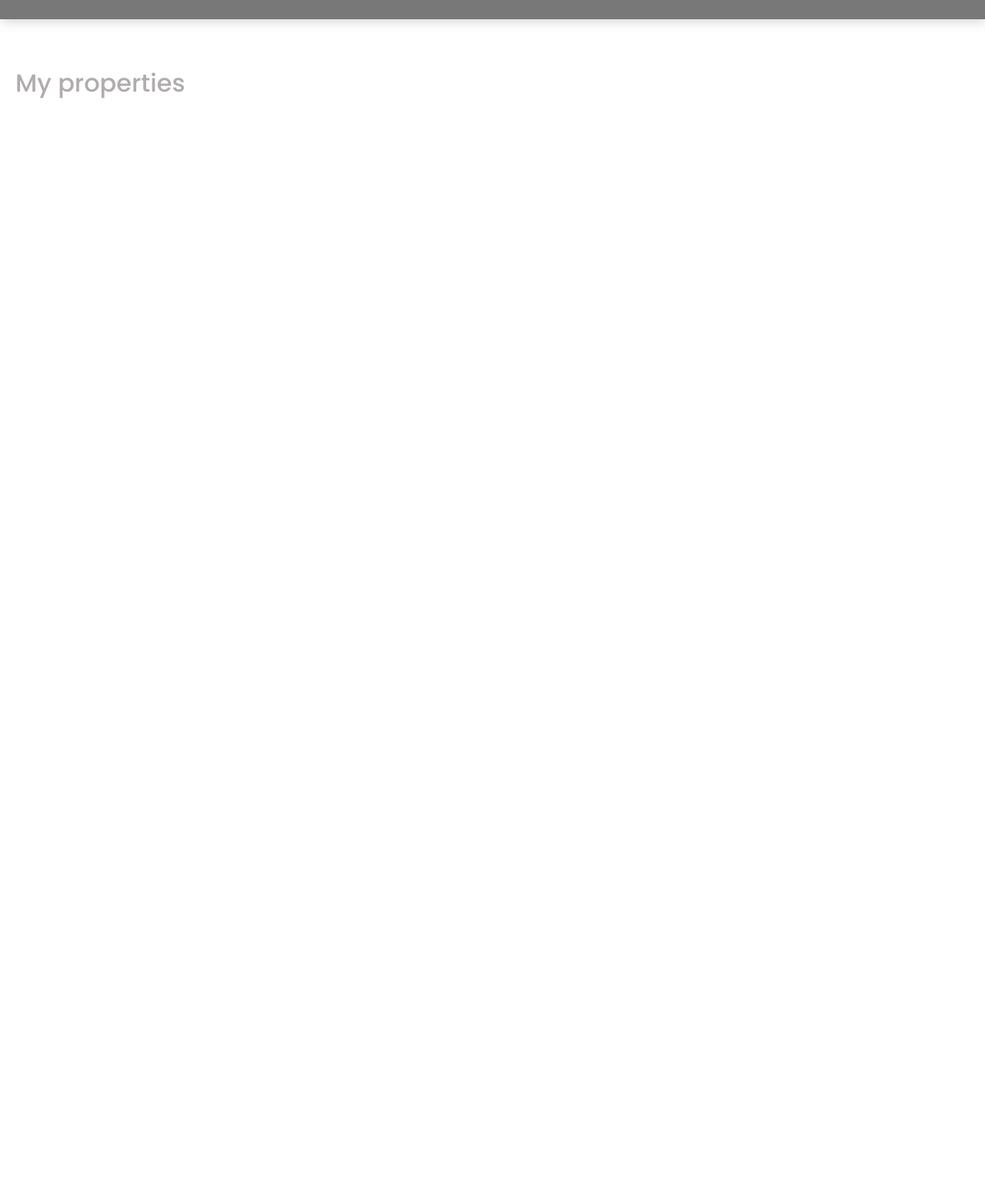
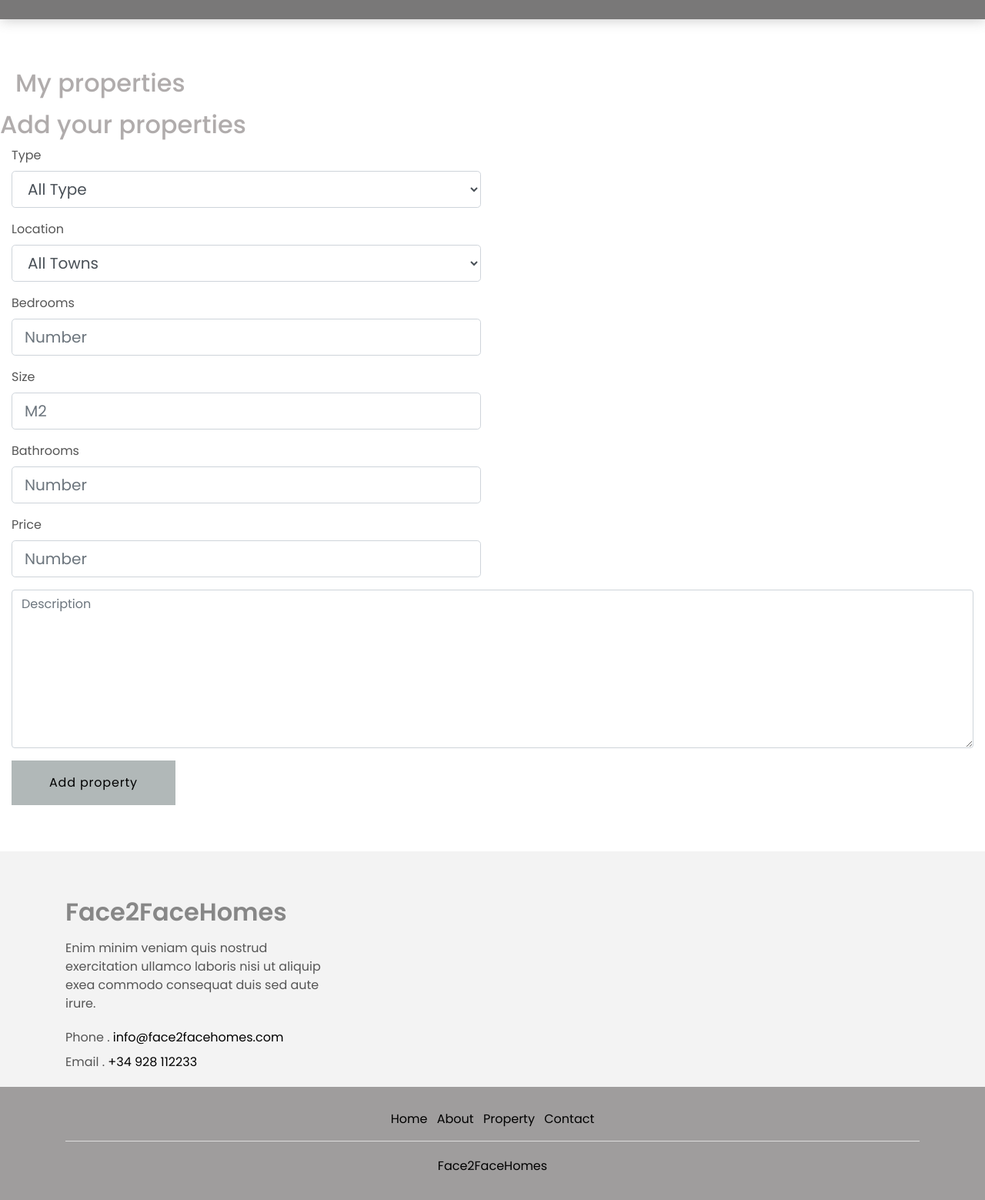
Before and after one commit to Rosanaftv/EstateAgency, a website: page public/agentprofile.html in a window 1280 px wide. Shown: the part 111-1670 px from the top of the page at 77% size. Before the commit the page ends 800 px from the top, so only its background shows below. Drawn offline with nearby package versions, Linux system fonts and the light colour scheme; no server answers; sample sign-in values are in the browser's storage.

Commit message:
create properties in front end

```diff
--- a/api/routers/properties.router.js
+++ b/api/routers/properties.router.js
@@ -1,18 +1,20 @@
 const router = require('express').Router()
 
-const  {
+const {
   authAgent
 } = require('../utils')
 
 const {
   getAllProperties,
   getPropertyById,
+  getAgentProperties,
   createProperty,
   updateProperty,
   deleteProperty
 } = require('../controllers/properties.controller')
 
 router.get('/', getAllProperties)
+router.get('/me', authAgent, getAgentProperties)
 router.get('/:id', getPropertyById)
 router.post('/', authAgent, createProperty)
 router.put('/:id/', authAgent, updateProperty)
--- a/public/agentprofile.html
+++ b/public/agentprofile.html
@@ -1,12 +1,13 @@
 <!DOCTYPE html>
 <html lang="en">
+
 <head>
   <meta charset="UTF-8">
   <meta name="viewport" content="width=device-width, initial-scale=1.0">
   <script src="https://cdn.jsdelivr.net/npm/axios/dist/axios.min.js"></script>
   <title>Face2FaceHomes</title>
-  <link href="img/logo.png"  rel="icon">
-  <script src= "protect.js"></script>
+  <link href="img/logo.png" rel="icon">
+  <script src="protect.js"></script>
   <link href="https://fonts.googleapis.com/css?family=Poppins:300,400,500,600,700" rel="stylesheet">
 
 
@@ -24,7 +25,9 @@
 
 
 </head>
+
 <body>
+
   <div>
     <nav class="navbar navbar-default navbar-trans navbar-expand-lg fixed-top">
       <div class="container">
@@ -38,8 +41,8 @@
           <img src="img/logo.png" class="img-size" rel="icon">
         </div>
         <a class="navbar-brand text-brand" href="index.html">Face2Face<span class="color-b">Homes</span></a>
-      <button type="button" class="btn btn-link nav-search navbar-toggle-box-collapse d-md-none" data-toggle="collapse"
-        data-target="#navbarTogglerDemo01" aria-expanded="false">
+        <button type="button" class="btn btn-link nav-search navbar-toggle-box-collapse d-md-none"
+          data-toggle="collapse" data-target="#navbarTogglerDemo01" aria-expanded="false">
           <span aria-hidden="true">Find your Home</span>
         </button>
         <div class="navbar-collapse collapse justify-content-center" id="navbarDefault">
@@ -72,13 +75,144 @@
     </nav>
   </div>
 
-<div id = "property">
+  <div id="property">
     <h2>My properties</h2>
-  <ul id= "properties">
+    <ul id="properties">
     </ul>
   </div>
 
-  <a href="#" class="back-to-top">^<i ></i></a>
+
+  <h2>Add your properties</h2>
+  <form>
+    <div class="col-md-6 mb-2">
+      <div class="form-group">
+        <label for="Type">Type</label>
+        <select class="form-control form-control-lg form-control-a" id="Type">
+          <option>All Type</option>
+          <option>Villa</option>
+          <option>Town house</option>
+          <option>Apartment</option>
+          <option>Bungalow</option>
+          <option>Duplex</option>
+        </select>
+      </div>
+    </div>
+    <div class="col-md-6 mb-2">
+      <div class="form-group">
+        <label for="city">Location</label>
+        <select class="form-control form-control-lg form-control-a" id="city">
+          <option>All Towns</option>
+          <option>Corralejo</option>
+          <option>Puerto del Rosario</option>
+          <option>Caleta de Fuste</option>
+          <option>Costa Calma</option>
+        </select>
+      </div>
+    </div>
+    <div class="col-md-6 mb-2">
+      <div class="form-group">
+        <label for="bedrooms">Bedrooms</label>
+        <input id="bedrooms" type="text" placeholder="Number" class="form-control form-control-lg form-control-a" id="bedrooms">
+
+      </div>
+    </div>
+    <div class="col-md-6 mb-2">
+      <div class="form-group">
+        <label for="garages">Size</label>
+        <input id="M2" type="text" placeholder="M2" class="form-control form-control-lg form-control-a" id="garages">
+
+      </div>
+    </div>
+    <div class="col-md-6 mb-2">
+      <div class="form-group">
+        <label for="bathrooms">Bathrooms</label>
+        <input id="bathrooms" type="text" placeholder="Number" class="form-control form-control-lg form-control-a" id="bathrooms">
+
+      </div>
+    </div>
+    <div class="col-md-6 mb-2">
+      <div class="form-group">
+        <label for="price">Price</label>
+        <input id="price" type="text" placeholder="Number" class="form-control form-control-lg form-control-a" id="price">
+      </div>
+    </div>
+    <div class="col-md-12 mb-3">
+      <div class="form-group">
+        <textarea name="message" class="form-control" name="message" cols="45" rows="8" data-rule="required"
+          data-msg="Please write something for us" placeholder="Description"></textarea>
+      </div>
+    </div>
+    <div class="col-md-12">
+      <div class="btn btn-b" id="addProperty">Add property</div>
+    </div>
+  </form>
+
+  <section class="section-footer">
+    <div class="container">
+      <div class="row">
+        <div class="col-sm-12 col-md-4">
+          <div class="widget-a">
+            <div class="w-header-a">
+              <h3 class="w-title-a text-brand2">Face2FaceHomes</h3>
+            </div>
+            <div class="w-body-a">
+              <p class="w-text-a color-text-a">
+                Enim minim veniam quis nostrud exercitation ullamco laboris nisi ut aliquip exea commodo consequat duis
+                sed aute irure.
+              </p>
+            </div>
+            <div class="w-footer-a">
+              <ul class="list-unstyled">
+                <li class="color-a">
+                  <span class="color-text-a">Phone .</span> info@face2facehomes.com</li>
+                <li class="color-a">
+                  <span class="color-text-a">Email .</span> +34 928 112233</li>
+              </ul>
+            </div>
+          </div>
+        </div>
+
+
+  </section>
+  <footer>
+    <div class="container">
+      <div class="row">
+        <div class="col-md-12">
+          <nav class="nav-footer">
+            <ul class="list-inline">
+              <li class="list-inline-item">
+                <a href="index.html">Home</a>
+              </li>
+              <li class="list-inline-item">
+                <a href="about.html">About</a>
+              </li>
+              <li class="list-inline-item">
+                <a href="property-grid.html">Property</a>
+              </li>
+              <li class="list-inline-item">
+                <a href="contact.html">Contact</a>
+              </li>
+            </ul>
+          </nav>
+
+          <div class="copyright-footer">
+            <p class="copyright color-text-a">
+
+              <span class="color-a">Face2FaceHomes</span>
+            </p>
+          </div>
+          <div class="credits">
+            <!--
+            All the links in the footer should remain intact.
+            You can delete the links only if you purchased the pro version.
+            Licensing information: https://bootstrapmade.com/license/
+            Purchase the pro version with working PHP/AJAX contact form: https://bootstrapmade.com/buy/?theme=EstateAgency
+          -->
+
+
+  </footer>
+
+  <a href="#" class="back-to-top">^<i></i></a>
   <div id="preloader"></div>
 
   <!-- JavaScript Libraries -->
@@ -94,6 +228,7 @@
 
   <!-- Template Main Javascript File -->
   <script src="js/main.js"></script>
-  <script src = "agentprofile.js"></script>
+  <script src="agentprofile.js"></script>
 </body>
+
 </html>
--- a/public/agentprofile.js
+++ b/public/agentprofile.js
@@ -1,15 +1,40 @@
 axios
-  .get('http://localhost:3000/api/properties', {headers: { token: localStorage.getItem('token')}})
-  .then (response => {
+  .get('http://localhost:3000/api/properties/me',
+    { headers: { token: localStorage.getItem('token') } })
+  .then(response => {
     const properties = document.getElementById('properties')
     response.data.forEach(property => {
       const newProperty = document.createElement('li')
-    newProperty.innerHTML = `${property.property_id} ${property.type}`
+      newProperty.innerHTML = `${property.type} ${property.price} ${property.bedrooms}`
       properties.appendChild(newProperty)
     })
   })
 
-  document.getElementById('logout').addEventListener("click", function(){
+document.getElementById('logout').addEventListener("click", function () {
   localStorage.clear()
   window.location.reload()
 })
+
+
+document.getElementById('addProperty').addEventListener('click', function () {
+  const property = {
+    type: document.getElementById('Type').value,
+    city: document.getElementById('city').value,
+    m2: document.getElementById('M2').value,
+    bathrooms: document.getElementById('bathrooms').value,
+    bedrooms: document.getElementById('bedrooms').value,
+    price: document.getElementById('price').value
+  }
+
+   console.log(property)
+  axios
+    .post('http://localhost:3000/api/properties/',
+      property,
+      { headers: { token: localStorage.getItem('token') } }
+    )
+    .then(response => {
+      res.status(200).json(response)
+        console.log(`${property.type} ${property.city} ${property.price} ${property.bedrooms}`)
+    })
+    .catch(err => console.error(err))
+})
```
Also changed, not shown: api/controllers/properties.controller.js (+16 -11 lines), api/models/properties.model.js (+6 -6 lines), public/contact.html (+1 -1 lines), public/login.html (+2 -2 lines), public/signup.html (+1 -1 lines), public/styles.css (deleted, +0 -57 lines), public/agentprofile.css (added). Lines whose indentation alone changed are shown as unchanged.
